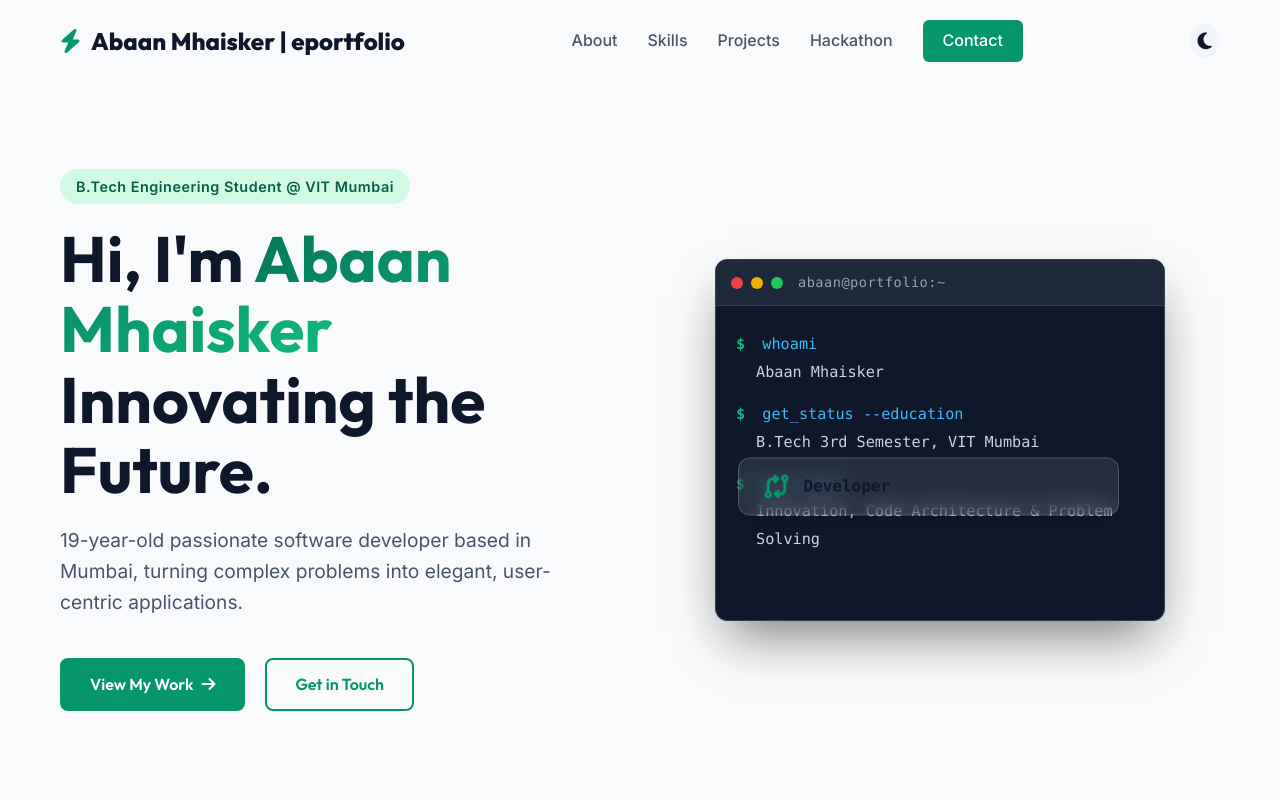
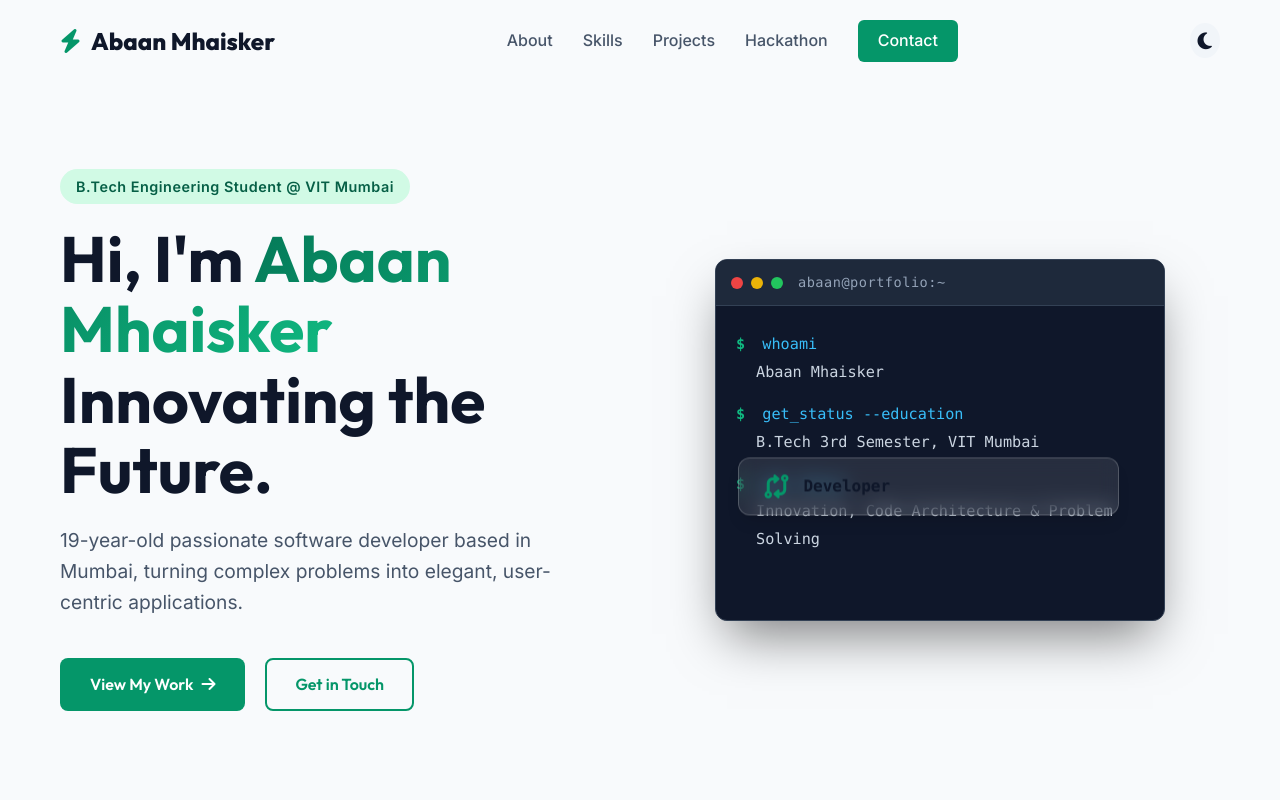
Before and after one commit to abaanmhaisker/Abaan-eportfolio, a website: page index.html in a window 1280 px wide. Shown: the top 800 px of the page. Drawn offline with Linux system fonts and the light colour scheme.

Commit message:
Remove 'eportfolio' from navigation brand text

```diff
--- a/index.html
+++ b/index.html
@@ -22,7 +22,7 @@
     <header class="header">
         <div class="container nav-container">
             <a href="#" class="logo">
-                <i class="fa-solid fa-bolt text-accent"></i> <span>Abaan Mhaisker | eportfolio</span>
+                <i class="fa-solid fa-bolt text-accent"></i> <span>Abaan Mhaisker</span>
             </a>
 
             <nav class="nav-links">
```
